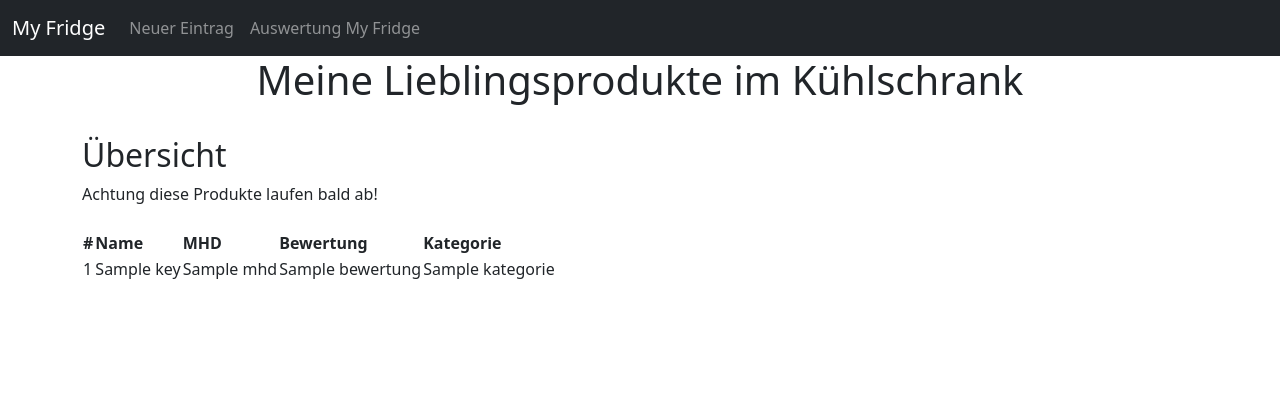
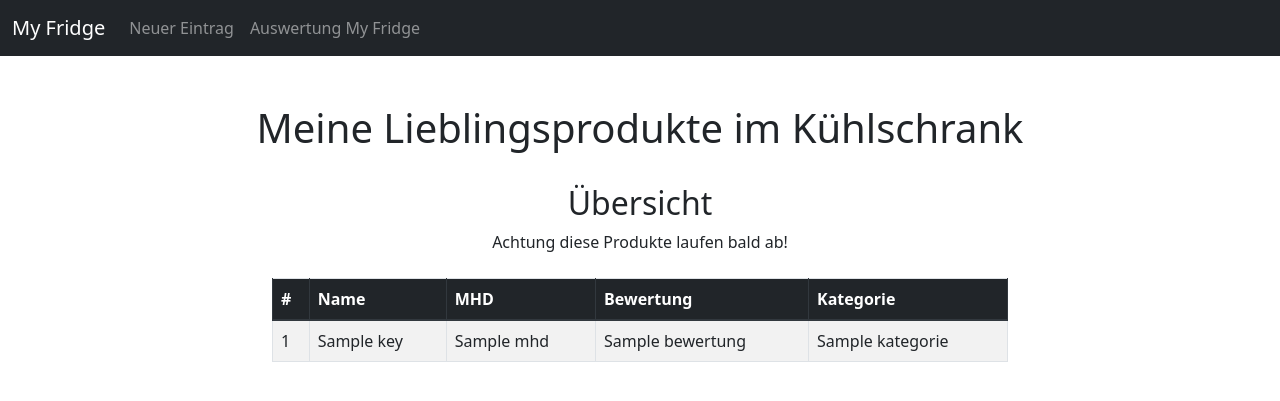
Before and after one commit to FijiCookie/my_fridge_project, a Flask app: template templates/statistik.html in a window 1280 px wide. Shown: the top 401 px of the page. Run offline with Flask 3, Linux system fonts and the light colour scheme; the template is opened without the code that fills it: most values are stand-ins (such as "Sample title", 1, 10 or a date in 2020); some libraries are stand-ins or nearby versions.

Commit message:
Commit again and again

```diff
--- a/templates/statistik.html
+++ b/templates/statistik.html
@@ -7,19 +7,29 @@
     <meta name="viewport" content="width=device-width, initial-scale=1">
     <title>Auswertung von "My Fridge"</title>
     <link href="https://cdn.jsdelivr.net/npm/bootstrap@5.3.0/dist/css/bootstrap.min.css" rel="stylesheet" integrity="sha384-9ndCyUaIbzAi2FUVXJi0CjmCapSmO7SnpJef0486qhLnuZ2cdeRhO02iuK6FUUVM" crossorigin="anonymous">
+    <style>
+      background-color: #f8f9fa;
+      border-color: #dee2e6;
+      text-align: center;
+    </style>
 </head>
 <body>
     <div class="container">
         <div class="row">
             <div class="col-12 text-center">
-                <h1>Meine Lieblingsprodukte im Kühlschrank</h1>
+                <h1 class="mt-5">Meine Lieblingsprodukte im Kühlschrank</h1>
             </div>
         </div>
     </div>
-    <div class="container">
-        <br><h2>Übersicht</h2>
+        <div class="container">
+        <div class="row">
+            <div class="col-12 text-center">
+                <br><h2>Übersicht</h2>
         <form method="POST">
             Achtung diese Produkte laufen bald ab!<br><br>
+            </div>
+        </div>
+</div>
 
 <!--            <div class="row g-3">-->
 <!--                <div class="form-group col-3">-->
@@ -38,8 +48,12 @@
 <!--                        <a href="{{ url_for('ausgabe') }}" type="reset" class="btn btn-danger" role="button">Zurücksetzen</a>-->
 <!--                    </div>-->
 <!--                </div>-->
- <table>
-        <thead>
+
+    <div class="container">
+    <div class="row justify-content-center">
+      <div class="col-md-8">
+        <table class="table table-bordered table-striped">
+        <thead class="thead-dark">
             <tr>
                 <th>#</th>
                 <th>Name</th>
@@ -60,7 +74,9 @@
             {% endfor %}
         </tbody>
     </table>
-
+      </div>
+    </div>
+</div>
 
 
         </form><br>
```
